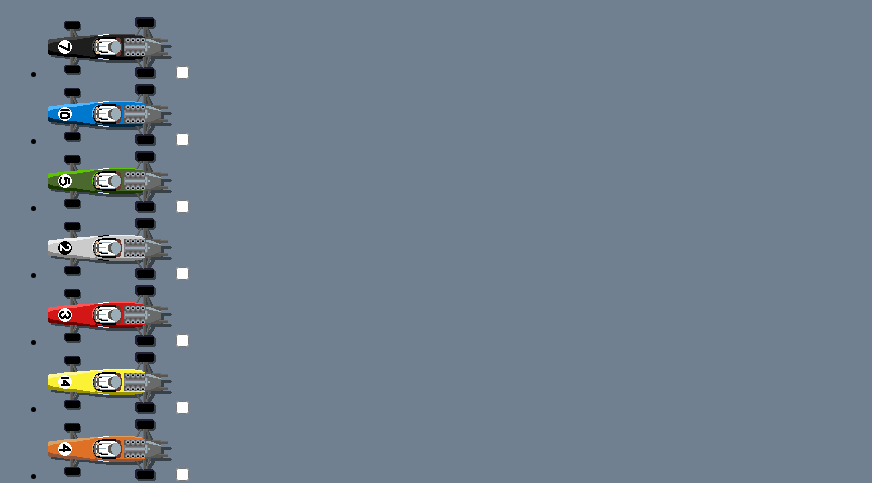
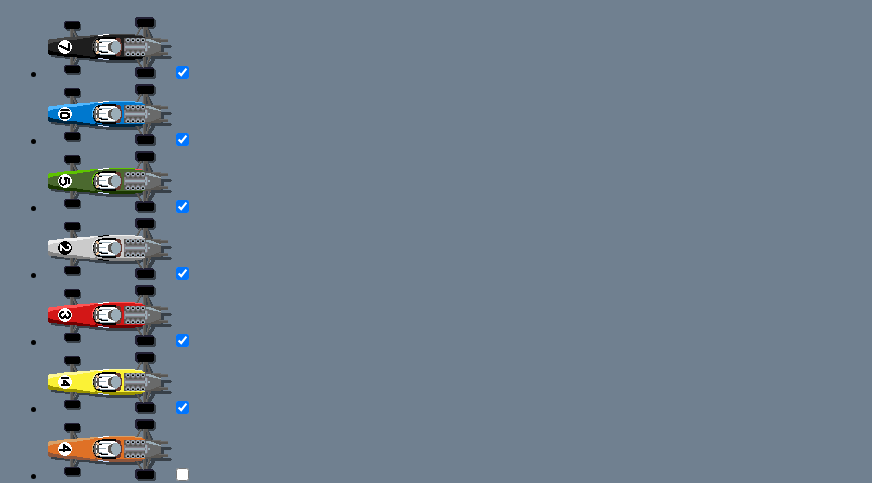
Before and after one commit to Denisowiec/GroundEffect, a Vue app: page / in a window 1280 px wide. Shown: the part 227-710 px from the top of the page, without its empty margins (0-872 px from the left). Built offline with nearby package versions, Linux system fonts and the light colour scheme.

Commit message:
Fixed a some bugs related to how the config was sent between different app components

```diff
--- a/src/App.vue
+++ b/src/App.vue
@@ -12,7 +12,9 @@ enum Modes {
 // default config
 let config: Config
 const loadedConfig = getConfig()
-if (loadedConfig == null) {
+console.log("Loaded config:")
+console.log(loadedConfig)
+if (loadedConfig === null) {
     config = {
         colors: ["black", "blue", "green", "grey", "red", "yellow"],
         handicap: 0,
@@ -30,6 +32,8 @@ let champResults: Results | null = null
 const mode = ref(Modes.SETUPSCREEN)
 
 function newGame(receivedConfig: Config) {
+    console.log("Received config from setup screen:")
+    console.log(receivedConfig)
     config = receivedConfig
     saveConfig(config)
     mode.value = Modes.CARDDISPLAY
@@ -38,7 +42,6 @@ function newSetup() {
     mode.value = Modes.SETUPSCREEN
 }
 function backToGame(results: Results) {
-    console.log(results)
     champResults = results
     mode.value = Modes.CARDDISPLAY
 }
--- a/src/components/CardDisplay.vue
+++ b/src/components/CardDisplay.vue
@@ -24,13 +24,13 @@ function nextCard() {
 
 function calculateSpeed(speed: number) {
     if (!config.ifHalfHandicap) {
-        return speed + config.handicap
+        return speed + Number(config.handicap)
     }
     if (Math.random() > 0.5) {
-        return speed + config.handicap
+        return speed + Number(config.handicap)
     }
     if (config.handicap > 0) {
-        return speed + config.handicap - 1
+        return speed + Number(config.handicap) - 1
     }
     return speed
 }
--- a/src/components/ChampionshipResults.vue
+++ b/src/components/ChampionshipResults.vue
@@ -4,7 +4,7 @@ import { Results, type Config, saveChampResults, getChampResults } from '@/logic
 
 const props = defineProps<{
     config: Config,
-    results: Results
+    results: Results | null
 }>()
 
 enum Modes {
--- a/src/components/SetupScreen.vue
+++ b/src/components/SetupScreen.vue
@@ -14,31 +14,35 @@ const ifRegenOnShuffle = ref(config.ifRegenOnShuffle)
 const handicap = ref(config.handicap)
 const ifHalfHandicap = ref(config.ifHalfHandicap)
 
-const selectedColors = new Map<string, boolean>()
+const selectedColors: Record<string, boolean> = {}
 for (const col of AllColors) {
-    selectedColors.set(col, false)
+    selectedColors[col] = false
     if (config.colors.includes(col)) {
-        selectedColors.set(col, true)
+        selectedColors[col] = true
     }
 }
+const selCol = ref(selectedColors)
 
 const emit = defineEmits(['submit'])
 
 function submitSetup() {
     const colors: string[] = []
     for (const col of AllColors) {
-        if (selectedColors.get(col)) {
+        if (selCol.value[col]) {
             colors.push(col)
         }
     }
-    if (ifStandardDeck) {
+    if (ifStandardDeck.value) {
         ifRegenOnShuffle.value = false
     }
     config.ifStandardDeck = ifStandardDeck.value
-    config.ifRegenOnShuffle = ifStandardDeck.value
+    config.ifRegenOnShuffle = ifRegenOnShuffle.value
+    console.log("ref value: " + ifRegenOnShuffle.value + " config value: " + config.ifRegenOnShuffle)
     config.handicap = handicap.value
     config.ifHalfHandicap = ifHalfHandicap.value
     config.colors = colors
+    console.log("Config sent from setup screen:")
+    console.log(config)
     emit('submit', config)
 }
 
@@ -68,8 +72,8 @@ function submitSetup() {
         <ul id="color_list">
           <li class="color_selector_item" v-for="col in AllColors">
             <label>
-            <img :src="'./assets/cars/' + col + '_car.png'" alt="col + ' car'">
-            <input type="checkbox" :value="selectedColors.get(col)" @input="selectedColors.get(col)">
+            <img :src="'./assets/cars/' + col + '_car.png'" :alt="'col' + ' car'">
+            <input type="checkbox" :id="'checkbox-' + col" v-model="selCol[col]">
             </label>
           </li>
         </ul>
--- a/src/logic.ts
+++ b/src/logic.ts
@@ -163,7 +163,7 @@ export function generateDeck(colors: Set<string>, standard = false): Cardrow[][]
 // Functions related to preserving basic configuration in-browser
 export function saveConfig(config: Config) {
     const configToSave = {
-        colors: Array.from(config.colors),
+        colors: config.colors,
         handicap: config.handicap,
         if_half_handicap: config.ifHalfHandicap,
         if_regen_on_shuffle: config.ifRegenOnShuffle,
@@ -182,9 +182,9 @@ export function getConfig(): Config | null {
     const config: Config = {
         colors: Array.from(parsed.colors),
         handicap: Number(parsed.handicap),
-        ifHalfHandicap: parsed.if_half_handicap,
-        ifRegenOnShuffle: parsed.if_regen_on_shuffle,
-        ifStandardDeck: parsed.if_standard_deck
+        ifHalfHandicap: parsed.if_half_handicap as boolean,
+        ifRegenOnShuffle: parsed.if_regen_on_shuffle as boolean,
+        ifStandardDeck: parsed.if_standard_deck as boolean
     }
     return config
 }
```
